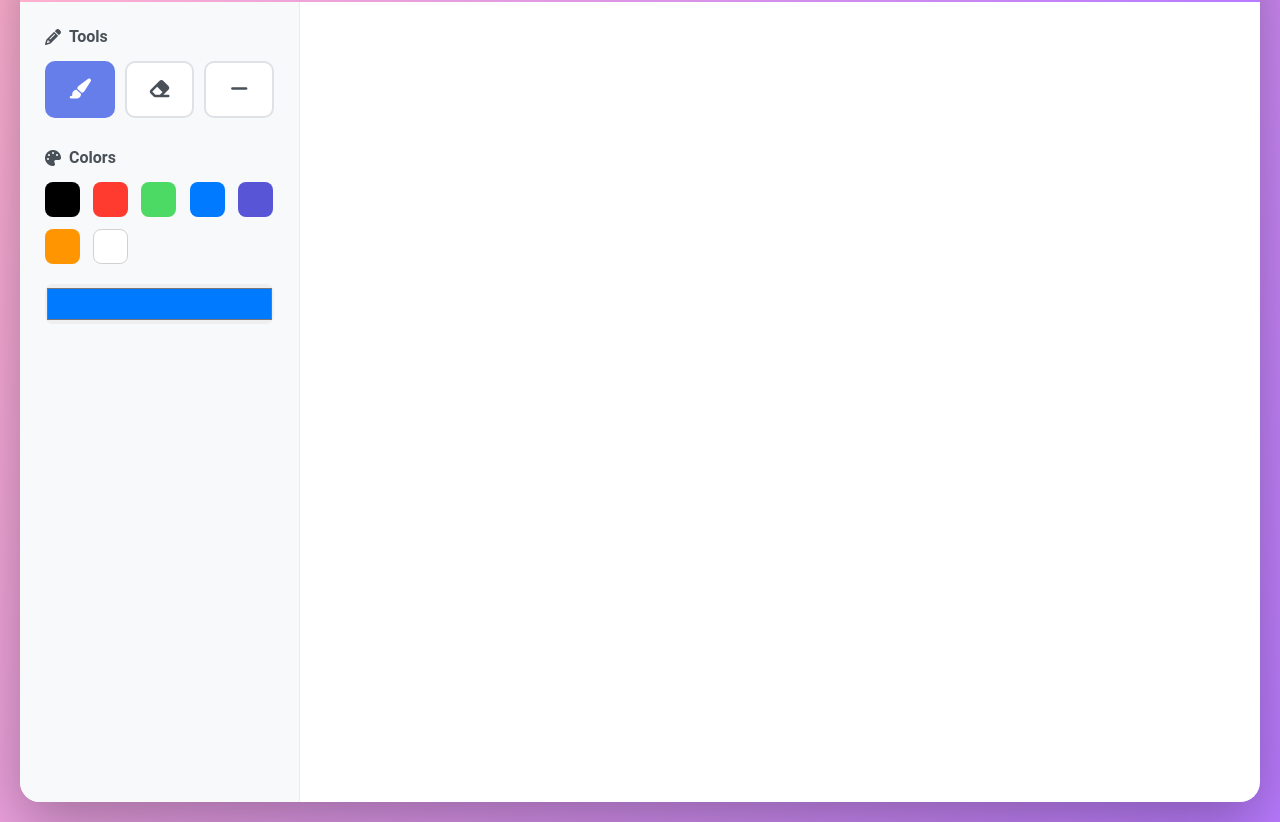
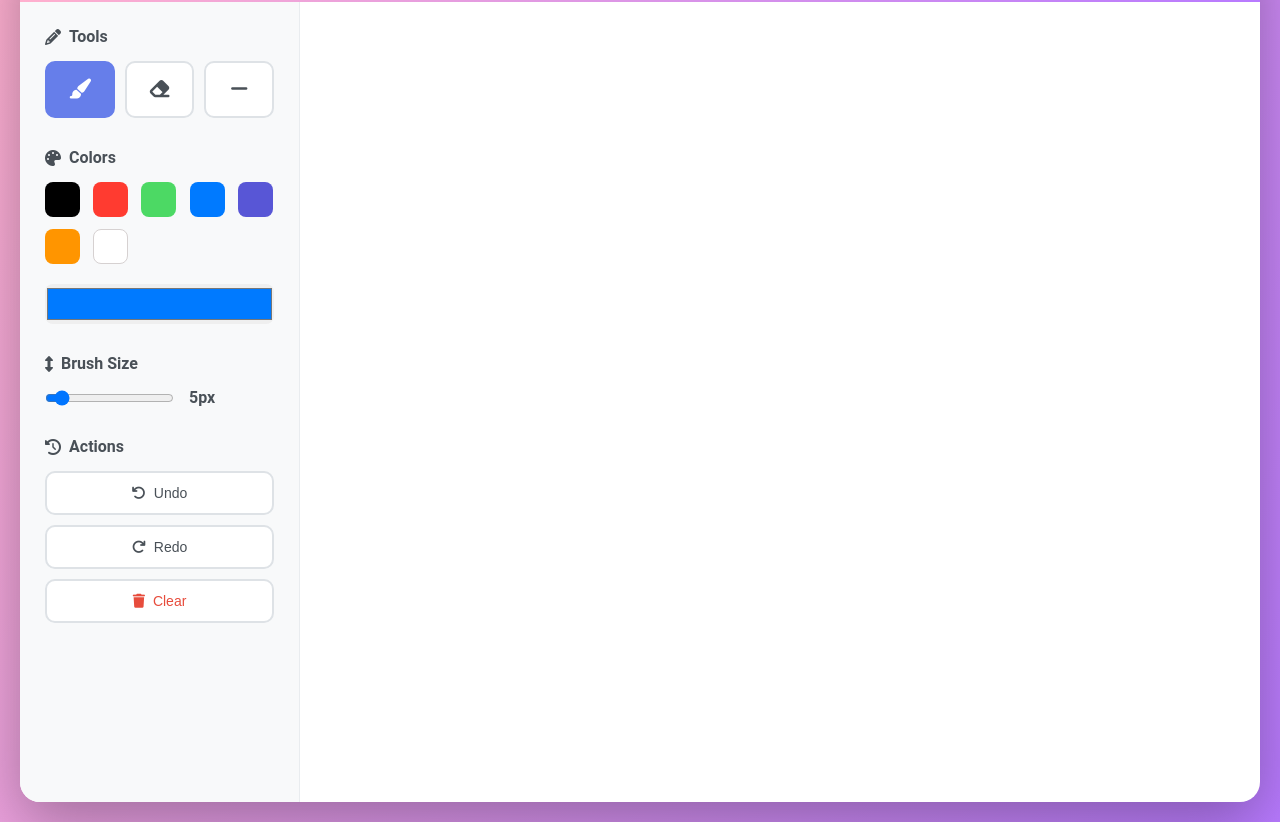
Before and after one commit to kannadhasan2/Collborative_Drawing_canvas, a plain HTML site: page client/index.html in a window 1280 px wide. Shown: the part 91-913 px from the top of the page. Drawn offline with Linux system fonts and the light colour scheme.

Commit message:
feat: brush range and action buttons

```diff
--- a/client/index.html
+++ b/client/index.html
@@ -57,6 +57,31 @@
                         <input type="color" id="color-picker" value="#007aff">
                     </div>
                 </div>
+
+                <!-- Brush Size Indicator -->
+                 <div class="size-section">
+                    <h3><i class="fas fa-arrows-alt-v"></i> Brush Size</h3>
+                    <div class="size-controls">
+                        <input type="range" min="1" max="50" value="5">
+                        <span id="brush-size-value">5px</span>
+                    </div>
+                </div>
+
+                <!-- Undo, Redo, Clear Functionality -->
+                <div class="action-section">
+                    <h3><i class="fas fa-history"></i> Actions</h3>
+                    <div class="action-buttons">
+                        <button id="undo-btn" class="action-btn">
+                            <i class="fas fa-undo"></i> Undo
+                        </button>
+                        <button id="redo-btn" class="action-btn">
+                            <i class="fas fa-redo"></i> Redo
+                        </button>
+                        <button id="clear-btn" class="action-btn danger">
+                            <i class="fas fa-trash"></i> Clear
+                        </button>
+                    </div>
+                </div>
             </aside>
         </div>
     </div>
--- a/client/style.css
+++ b/client/style.css
@@ -186,3 +186,67 @@ body {
     border-radius: 8px;
     cursor: pointer;
 }
+.size-controls {
+    display: flex;
+    align-items: center;
+    gap: 15px;
+}
+
+#brush-size {
+    flex: 1;
+    height: 8px;
+    border-radius: 4px;
+    background: #dee2e6;
+    outline: none;
+}
+
+#brush-size::-webkit-slider-thumb {
+    -webkit-appearance: none;
+    width: 20px;
+    height: 20px;
+    border-radius: 50%;
+    background: #667eea;
+    cursor: pointer;
+}
+
+#brush-size-value {
+    font-weight: 600;
+    color: #495057;
+    min-width: 40px;
+}
+
+
+.action-buttons {
+    display: flex;
+    flex-direction: column;
+    gap: 10px;
+}
+
+.action-btn {
+    background: white;
+    border: 2px solid #dee2e6;
+    border-radius: 10px;
+    padding: 12px 20px;
+    cursor: pointer;
+    font-size: 14px;
+    font-weight: 500;
+    color: #495057;
+    display: flex;
+    align-items: center;
+    justify-content: center;
+    gap: 8px;
+    transition: all 0.2s;
+}
+
+.action-btn:hover {
+    border-color: #667eea;
+    transform: translateY(-2px);
+}
+
+.action-btn.danger {
+    color: #e74c3c;
+}
+
+.action-btn.danger:hover {
+    border-color: #e74c3c;
+}
```
